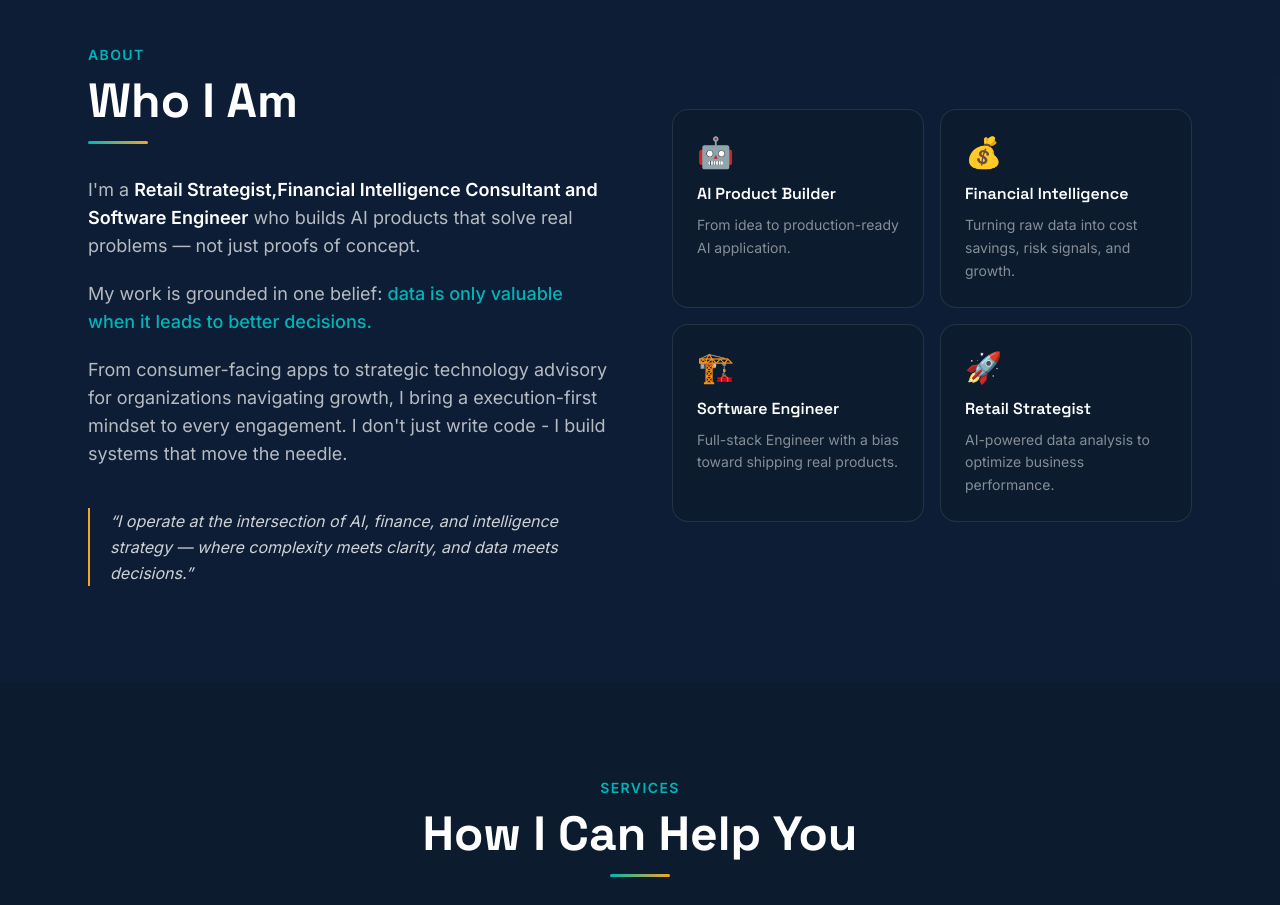
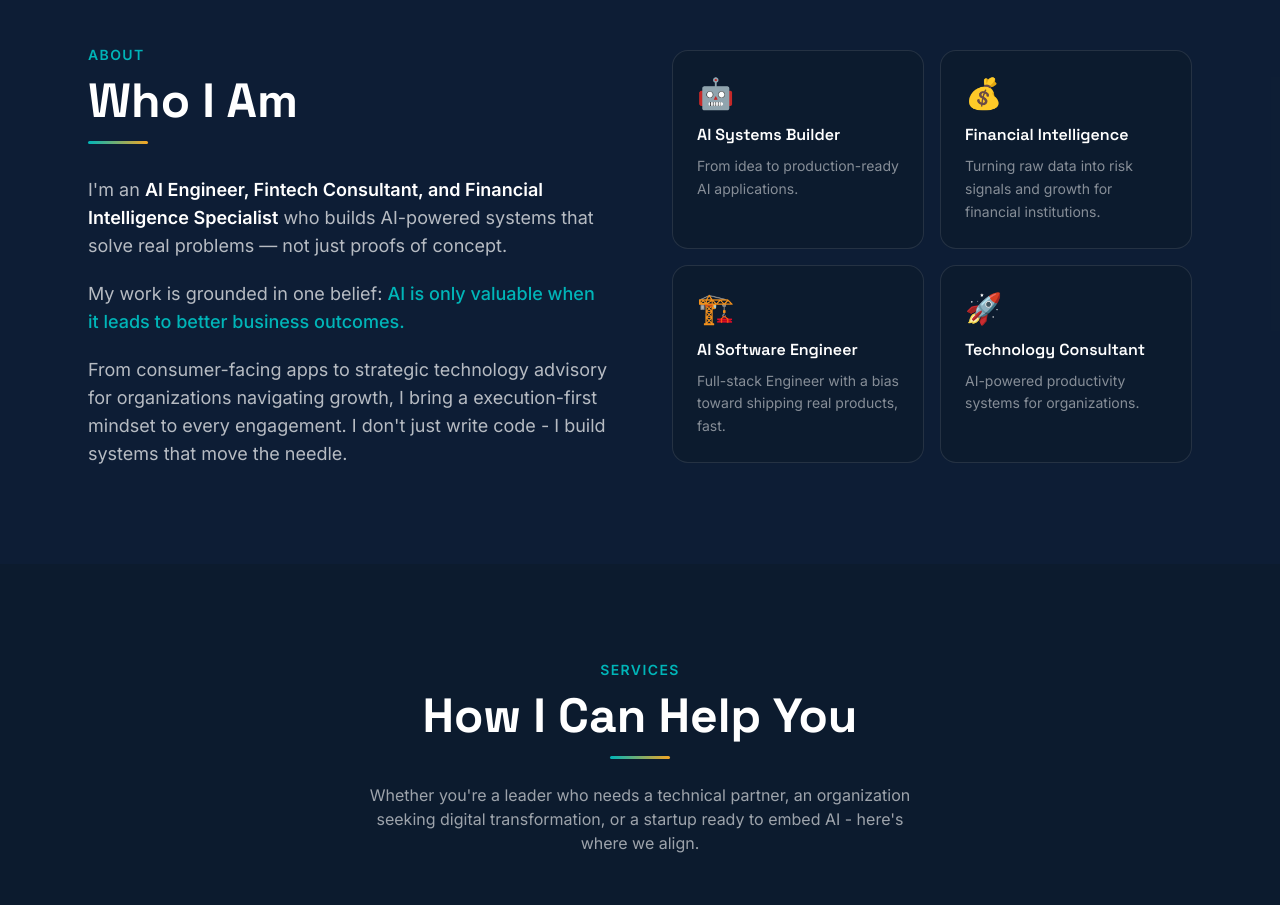
Before and after one commit to kingadetunji/kingadetunji-2.0, a Next.js app: page / in a window 1280 px wide. Shown: the part 940-1845 px from the top of the page. Built offline with nearby package versions, Linux system fonts and the light colour scheme.

Commit message:
Revise About section for AI and consulting emphasis
Updated titles and descriptions to reflect a focus on AI and technology consulting.

```diff
--- a/src/app/components/About.tsx
+++ b/src/app/components/About.tsx
@@ -13,17 +13,17 @@ export default function About() {
 
             <div className="space-y-5 text-white/70 text-base lg:text-lg leading-relaxed">
               <p>
-                I&apos;m a{" "}
+                I&apos;m an{" "}
                 <span className="text-white font-semibold">
-                  Retail Strategist,Financial Intelligence Consultant and Software Engineer
+                 AI Engineer, Fintech Consultant, and Financial Intelligence Specialist
                 </span>{" "}
-                who builds AI products that solve real problems — not just proofs of
+                who builds AI-powered systems that solve real problems — not just proofs of
                 concept.
               </p>
               <p>
                 My work is grounded in one belief:{" "}
                 <span className="text-teal-brand font-medium">
-                  data is only valuable when it leads to better decisions.
+                  AI is only valuable when it leads to better business outcomes.
                 </span>
               </p>
               <p>
@@ -33,15 +33,6 @@ export default function About() {
                 code - I build systems that move the needle.
               </p>
             </div>
-
-            {/* Pull quote */}
-            <blockquote className="mt-10 pl-5 border-l-2 border-gold-brand">
-              <p className="text-white/80 text-base italic leading-relaxed">
-                &ldquo;I operate at the intersection of AI, finance, and intelligence
-                strategy — where complexity meets clarity, and data meets
-                decisions.&rdquo;
-              </p>
-            </blockquote>
           </div>
 
           {/* Right — identity cards */}
@@ -49,23 +40,23 @@ export default function About() {
             {[
               {
                 icon: "🤖",
-                title: "AI Product Builder",
-                desc: "From idea to production-ready AI application.",
+                title: "AI Systems Builder",
+                desc: "From idea to production-ready AI applications.",
               },
               {
                 icon: "💰",
                 title: "Financial Intelligence",
-                desc: "Turning raw data into cost savings, risk signals, and growth.",
+                desc: "Turning raw data into risk signals and growth for financial institutions.",
               },
               {
                 icon: "🏗️",
-                title: "Software Engineer",
-                desc: "Full-stack Engineer with a bias toward shipping real products.",
+                title: "AI Software Engineer",
+                desc: "Full-stack Engineer with a bias toward shipping real products, fast.",
               },
               {
                 icon: "🚀",
-                title: "Retail Strategist",
-                desc: "AI-powered data analysis to optimize business performance.",
+                title: "Technology Consultant",
+                desc: "AI-powered productivity systems for organizations.",
               },
             ].map((card) => (
               <div
```
